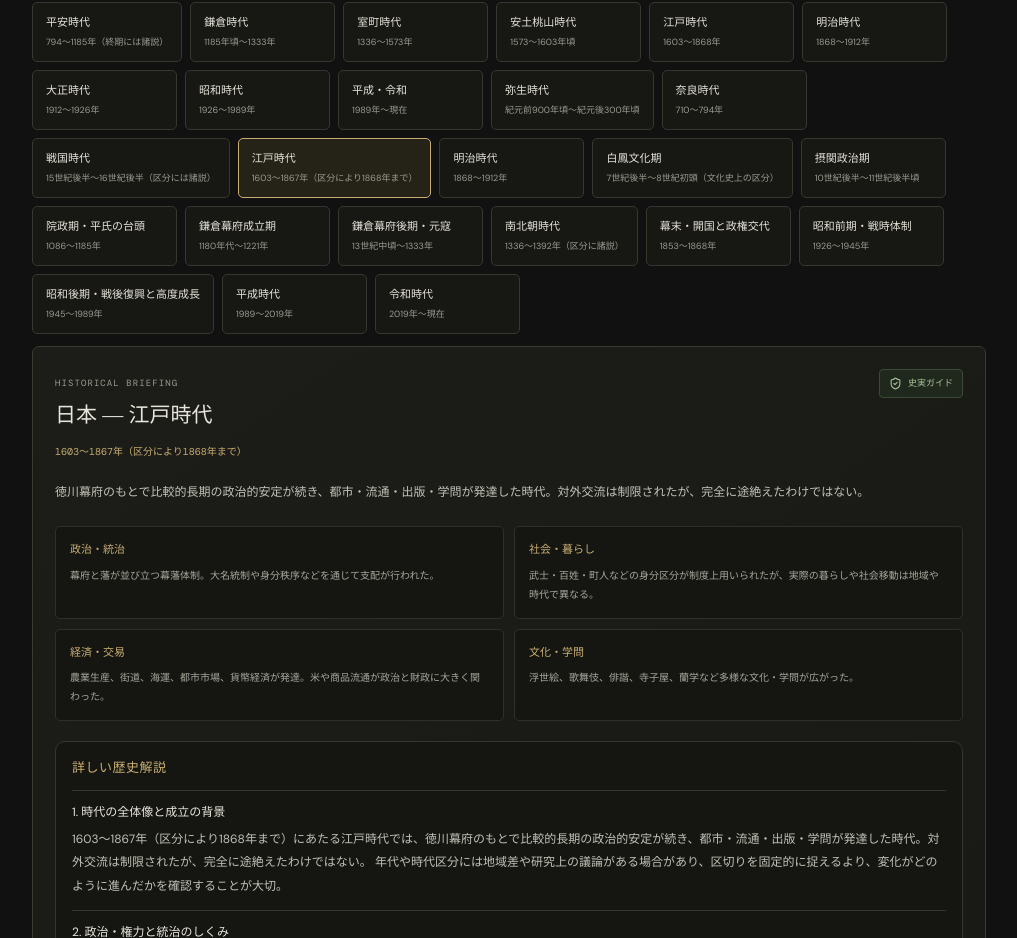
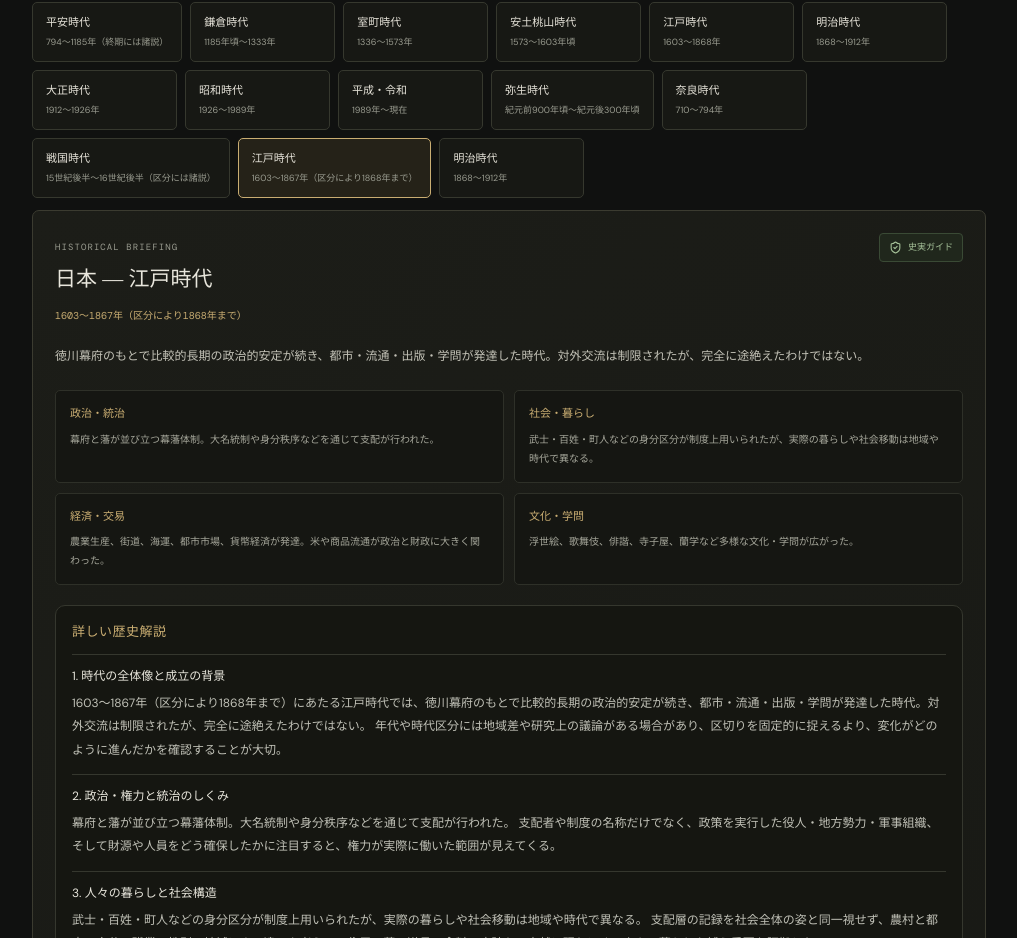
Before and after one commit to pzw46tbt7z-a11y/kingdom-tenka-touitsu, a React (Vite) app: page / in a window 1280 px wide. Shown: the part 1134-2072 px from the top of the page, without its empty margins (252-1269 px from the left). Built offline with nearby package versions, Linux system fonts and the light colour scheme.

Commit message:
Remove overlapping duplicate Japanese era entries

```diff
--- a/src/App.tsx
+++ b/src/App.tsx
@@ -205,37 +205,8 @@ function extraEra(civId:string,id:string,name:string,years:string,startYear:numb
   };
 }
 const EXTRA_ERAS:Record<string,Era[]> = {
- japan:[
- extraEra('japan','japan-jomon-phases','縄文時代・草創期〜早期','約1万6000年前〜紀元前4000年頃（地域差あり）',-14000,'土器の出現や定住化の進展を手がかりに、列島の先史社会を考える。',['縄文文化の始まりや変化は地域によって異なる。']),
- extraEra('japan','japan-jomon-late','縄文時代・後期〜晩期','紀元前2500年頃〜紀元前1千年紀頃（地域差あり）',-2500,'集落や祭祀、資源利用の変化を考古資料から探る時期。',['縄文から弥生への移行時期は列島全体で同時ではない。']),
- extraEra('japan','japan-yayoi-early','弥生時代前期','紀元前1千年紀頃〜（地域差あり）',-900,'水稲農耕が北部九州などから広がり始めた時期。',['稲作の開始年代や広がり方には地域差がある。']),
- extraEra('japan','japan-yayoi-middle','弥生時代中期','紀元前数世紀頃〜紀元後1世紀頃',-300,'稲作社会の拡大とともに集落の規模や地域間関係が変化した。',['青銅器・鉄器の用途や普及時期は地域差がある。']),
- extraEra('japan','japan-yayoi-late','弥生時代後期・倭国','紀元後1〜3世紀頃',100,'中国史書に倭の社会や外交に関する記録が現れる。',['卑弥呼の活動年代や邪馬台国の所在地には議論がある。'],['卑弥呼']),
- extraEra('japan','japan-kofun-early-detail','古墳時代前期','3世紀中頃〜4世紀頃',250,'大型古墳の造営が広がり、有力首長間の結びつきが強まった。',['政治統合の過程や古墳の年代には研究上の議論がある。']),
- extraEra('japan','japan-kofun-middle-detail','古墳時代中期','5世紀頃',400,'巨大古墳や大陸・朝鮮半島との交流が重要となった。',['古墳の被葬者比定は慎重に行う必要がある。']),
- extraEra('japan','japan-kofun-late-detail','古墳時代後期','6世紀〜7世紀初頭頃',500,'古墳文化の変化や仏教受容が国家形成に影響した。',['古墳時代から飛鳥時代への移行区分には幅がある。']),
- extraEra('japan','japan-asuka-reform','飛鳥時代・改革と律令国家形成','6世紀末〜710年',593,'外交・仏教受容・制度改革を通じて中央統治が変化した。',['乙巳の変は645年。改革は一度で完成したのではない。'],['推古天皇','中大兄皇子','中臣鎌足']),
- extraEra('japan','japan-hakuhou-detail','白鳳文化期','7世紀後半〜8世紀初頭（文化史上の区分）',650,'仏教美術や大陸文化との交流を考える文化史上の区分。',['文化史上の区分で、政治史の時代区分とは完全には一致しない。']),
- extraEra('japan','japan-heian-early-detail','平安時代前期','794〜10世紀頃',794,'平安京への遷都後、律令制の運用が変化し宮廷文化が発展した。',['平安時代の政治・社会は約400年の間に大きく変化した。']),
- extraEra('japan','japan-sekkan-detail','摂関政治期','10世紀後半〜11世紀後半頃',960,'藤原北家の有力者が摂政・関白として朝廷政治を主導した。',['婚姻関係や官職が貴族政治で重要な役割を果たした。'],['藤原道長','紫式部']),
- extraEra('japan','japan-insei-detail','院政期・平氏の台頭','1086〜1185年',1086,'上皇の政治参加と武士勢力の成長が並行した。',['院政期の政治は朝廷内の複数勢力と武士の関係から見る必要がある。'],['後白河法皇','平清盛']),
- extraEra('japan','japan-kamakura-early-detail','鎌倉幕府成立期','1180年代〜1221年',1180,'源頼朝を中心に武士政権が形成され、朝廷と幕府が並び立った。',['承久の乱は1221年。'],['源頼朝','北条政子']),
- extraEra('japan','japan-kamakura-late-detail','鎌倉幕府後期・元寇','13世紀中頃〜1333年',1250,'元寇や御家人の経済問題が幕府の統治に影響した。',['元軍の襲来は1274年と1281年。'],['北条時宗']),
- extraEra('japan','japan-nanbokucho-detail','南北朝時代','1336〜1392年（区分に諸説）',1336,'二つの朝廷が並び立ち、武士勢力が複雑な争いを続けた。',['南北朝の合一は一般に1392年とされる。']),
- extraEra('japan','japan-muromachi-early-detail','室町時代前期','14世紀後半〜15世紀前半',1392,'足利幕府が政治秩序を整え、対外交易や文化活動が展開した。',['将軍と守護大名の関係は時期によって変化した。'],['足利義満']),
- extraEra('japan','japan-sengoku-detail','戦国時代','15世紀後半〜16世紀後半（地域差あり）',1467,'守護大名や戦国大名が領国支配を進め、各地で勢力争いが続いた。',['応仁の乱は1467年に始まるが、戦国時代の始期には諸説ある。'],['織田信長','武田信玄','上杉謙信']),
- extraEra('japan','japan-azuchi-momoyama-detail','安土桃山時代','1568〜1600年頃（区分に幅）',1568,'織田信長と豊臣秀吉の政権形成を通じて統一が進んだ。',['統一過程は地域ごとに進み、1600年以後も政治再編が続いた。'],['織田信長','豊臣秀吉']),
- extraEra('japan','japan-edo-early-detail','江戸時代前期','1603〜17世紀中頃',1603,'幕府と藩による統治体制が整えられた。',['対外交流は制限されたが、長崎・対馬・薩摩・松前などを通じて続いた。'],['徳川家康','徳川家光']),
- extraEra('japan','japan-edo-middle-detail','江戸時代中期','18世紀頃',1700,'都市経済や出版文化が成長し、幕府財政の改革も課題となった。',['享保・寛政・天保の改革は異なる背景と内容を持つ。']),
- extraEra('japan','japan-edo-late-detail','江戸時代後期','19世紀前半〜1853年',1800,'対外関係の緊張や財政問題が強まり、幕府・諸藩の改革が試みられた。',['開国以前から外交・沿岸防備をめぐる課題が存在した。']),
- extraEra('japan','japan-bakumatsu-detail','幕末・開国と政権交代','1853〜1868年',1853,'外国船来航と条約締結を契機に国内政治の対立が深まり、政権交代へ向かった。',['ペリー来航は変化の重要な契機だが、背景はそれだけではない。'],['徳川慶喜','坂本龍馬','西郷隆盛']),
- extraEra('japan','japan-meiji-detail','明治時代','1868〜1912年',1868,'中央集権国家の形成、産業化、憲法制定と帝国議会の開設が進んだ。',['近代化には制度改革だけでなく、戦争や社会的負担も伴った。']),
- extraEra('japan','japan-taisho-detail','大正時代','1912〜1926年',1912,'政党政治や大衆文化が広がる一方、社会運動や国際情勢も政治に影響した。',['政治参加の拡大はあったが、当時の選挙権には制限があった。']),
- extraEra('japan','japan-showa-prewar-detail','昭和前期・戦時体制','1926〜1945年',1926,'恐慌と政治的緊張を経て、社会・経済が総力戦体制へ組み込まれた。',['1931年以降の戦争拡大と1941年の対米英開戦を区別して考える。']),
- extraEra('japan','japan-showa-postwar-detail','昭和後期・戦後復興と高度成長','1945〜1989年',1945,'戦後改革と復興を経て、高度経済成長と生活様式の変化が起こった。',['復興・高度成長・石油危機後は別々の段階として捉える。']),
- extraEra('japan','japan-heisei-detail','平成時代','1989〜2019年',1989,'バブル経済崩壊、少子高齢化、災害、デジタル化などを経験した。',['平成は1989年に始まり、2019年の改元で終わった。']),
- extraEra('japan','japan-reiwa-detail','令和時代','2019年〜現在',2019,'人口構造の変化やデジタル技術、災害対策、国際情勢が重要課題となっている。',['現代史では確定した事実と将来予測を分けて考える。'])
- ],
+ japan:[],
+
  china:[
  extraEra('china','china-xia-detail','夏王朝（伝承と考古学）','年代には諸説',-2070,'初期王朝伝承と二里頭文化などの考古資料の関係が議論される。',['夏王朝の実在や年代、二里頭文化との関係は確定していない。'])
  ],
```
